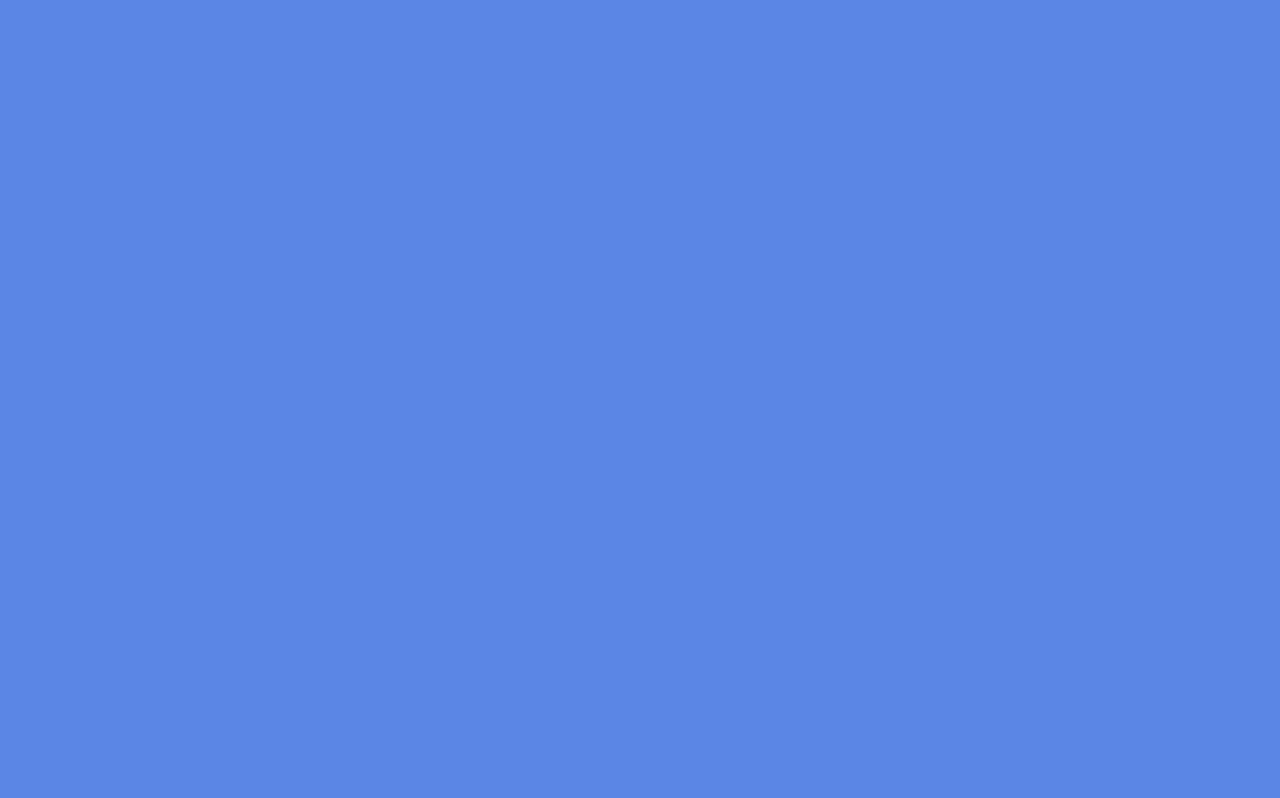
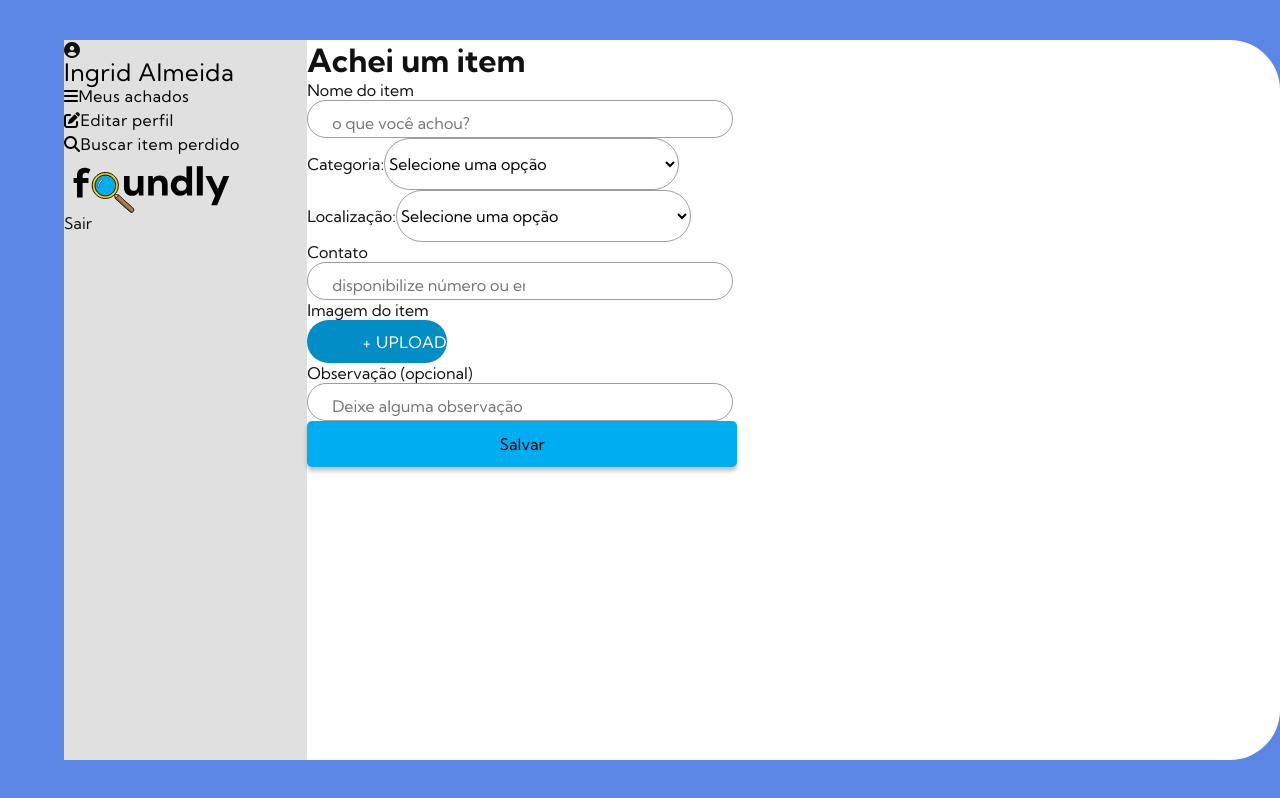
Before and after one commit to EduardoLopes085/Foundly, a React (Vite) app: page /cadastrar-item in a window 1280 px wide. Before the commit this address had no page. Built offline with nearby package versions, Linux system fonts and the light colour scheme.

Commit message:
cadastro de item

```diff
--- a/src/App.jsx
+++ b/src/App.jsx
@@ -3,6 +3,7 @@ import './App.css'
 import { BrowserRouter as Router, Routes, Route } from 'react-router-dom';
 import LoginPage from './pages/LoginPage';
 import RegisterPage from './pages/RegisterPage';
+import CadastrarItem from './pages/CadastrarPage';
 
 
 function App() {
@@ -14,6 +15,7 @@ function App() {
         <Routes>
           <Route path="/" element={<LoginPage/>} />
           <Route path="/register" element={<RegisterPage/>} />
+          <Route path='/cadastrar-item' element={<CadastrarItem/>}/>
 
         </Routes>
       </Router>
--- /dev/null
+++ b/src/components/cadastrarItem/cadastrar.css
@@ -0,0 +1,107 @@
+@import url('https://fonts.googleapis.com/css2?family=Kumbh+Sans:wght@100..900&display=swap');
+
+
+.card-total {
+    background: #FFFFFF;
+    width: 95vw;
+    height: 90%;
+    border-radius: 50px;
+    display: flex;
+
+
+}
+
+.card-perfil {
+    background: #E0E0E0;
+    width: 20%;  /* Ajustando o tamanho do perfil */
+    height: 100%;  /* Altura flexível */
+    display: flex;
+    flex-direction: column;
+
+
+}
+
+.card-perfil h1{
+    color: #000;
+    font-family: "Kumbh Sans";
+    font-size: 24px;
+    font-style: normal;
+    font-weight: 400;
+    line-height: 24px; /* 68.571% */
+    letter-spacing: 0.5px;
+}
+
+.card-lista{
+    color: #000;
+    font-family: "Kumbh Sans";
+    font-size: 16px;
+    font-style: normal;
+    font-weight: 400;
+    line-height: 24px; /* 96% */
+    letter-spacing: 0.5px;
+}
+
+.card-perfil img {
+    width: 70%;
+    max-width: 274px;
+    height: auto;
+}
+
+ input{
+    display: inline-flex;
+    padding: 12px 207px 4px 24px;
+    align-items: center;
+    border-radius: 300px;
+    border: 1px solid #9D9D9D;
+}
+
+.campo-categoria select{
+    width: 295px;
+    height: 52px;
+    flex-shrink: 0;
+    border-radius: 300px;
+    border: 1px solid #9D9D9D;
+}
+
+.campo-localizacao select{
+    width: 295px;
+    height: 52px;
+    flex-shrink: 0;
+    border-radius: 300px;
+    border: 1px solid #9D9D9D;
+}
+
+
+
+.campo-imagem button{
+    display: inline-flex;
+    height: 43px;
+    padding: 8px 0px 7px 55px;
+    justify-content: flex-end;
+    align-items: center;
+    flex-shrink: 0;
+    border-radius: 300px;
+    background: #018EC6;
+    color: #FFF;
+    font-family: "Kumbh Sans";
+    font-size: 16px;
+    font-style: normal;
+    font-weight: 400;
+    line-height: 24px; /* 96% */
+    letter-spacing: 0.5px;
+}
+
+.button-salvar{
+    display: flex;
+    width: 430px;
+    height: 46.233px;
+    padding: 10px;
+    flex-direction: column;
+    justify-content: center;
+    align-items: center;
+    gap: 8px;
+    flex-shrink: 0;
+    border-radius: 5px;
+    background: #00ADF1;
+    box-shadow: 0px 4px 4px 0px rgba(0, 0, 0, 0.25);
+}
--- /dev/null
+++ b/src/components/cadastrarItem/cadastrar.jsx
@@ -0,0 +1,84 @@
+import logoFoundly from "../../assets/logo-foundly.svg";
+import '../cadastrarItem/cadastrar.css'
+
+
+function CadastrarItem(){
+    return(
+        <div className="card-total">
+            <div className="card-perfil">
+
+               <div className="card-user">
+                    <i className="icon-user fa-solid fa-circle-user"></i>
+                    <h1>Ingrid Almeida</h1>
+               </div>
+
+                <div className="card-lista">
+                    <p><i class="fa-solid fa-bars"></i>Meus achados</p>
+                    <p><i className="fa-solid fa-pen-to-square"></i>Editar perfil</p>
+                    <p><i className="fa-solid fa-magnifying-glass"></i>Buscar item perdido</p>
+                </div>
+
+                <img src= {logoFoundly}
+                alt="Logo Foundly"
+                className='logoFoundly' />
+
+                <p>Sair</p>
+            </div>
+            <div className="card-form">
+               <form action= "" className='cadastrar-form'>
+                    <h1>Achei um item</h1>
+
+                    <div className="campo-nome">
+                        <p>Nome do item</p>
+                        <input type="texto" placeholder="o que você achou?" required />
+                    </div>
+
+                    <div className="campo-categoria">
+                        <label htmlFor="categoria">Categoria:</label>
+                        <select id="categoria" name="categoria" required>
+                            <option value="">Selecione uma opção</option>
+                            <option value="roupa">Papelaria</option>
+                            <option value="eletronico">Eletrônico</option>
+                            <option value="documento">Documento</option>
+                            <option value="outro">Outro</option>
+                        </select>
+                    </div>
+
+                    <div className="campo-localizacao">
+                        <label htmlFor="categoria">Localização:</label>
+                        <select id="localizacao" name="localizacao" required>
+                            <option value="">Selecione uma opção</option>
+                            <option value="roupa">Ceará</option>
+                            <option value="eletronico">Pernambuco</option>
+                            <option value="documento">São Paulo</option>
+                            <option value="outro">Outro</option>
+                        </select>
+                    </div>
+
+                    <div className="campo-contato">
+                        <p>Contato</p>
+                        <input type="texto" placeholder="disponibilize número ou email para contato" required />
+                    </div>
+
+                    <div className="campo-imagem">
+                        <p>Imagem do item</p>
+                     <button className='envio-foto' type='submit'> + UPLOAD </button>
+                    </div>
+
+                   <div className="campo-observacao">
+                     <p>Observação (opcional)</p>
+                        <input type="texto" placeholder="Deixe alguma observação sobre o item" required />
+                   </div>
+
+                    <button className='button-salvar' type='submit'>Salvar</button>
+
+
+               </form>
+
+            </div>
+        </div>
+
+    );
+}
+
+export default CadastrarItem;
--- /dev/null
+++ b/src/pages/CadastrarPage.jsx
@@ -0,0 +1,16 @@
+import React from 'react'
+import CadastrarItem from '../components/cadastrarItem/cadastrar';
+
+
+function CadastrarPage(){
+    return(
+        <>
+            <CadastrarItem/>
+        </>
+    );
+};
+
+
+
+
+export default CadastrarPage;
```
Also changed, not shown: src/assets/logo-foundly.svg (added).
